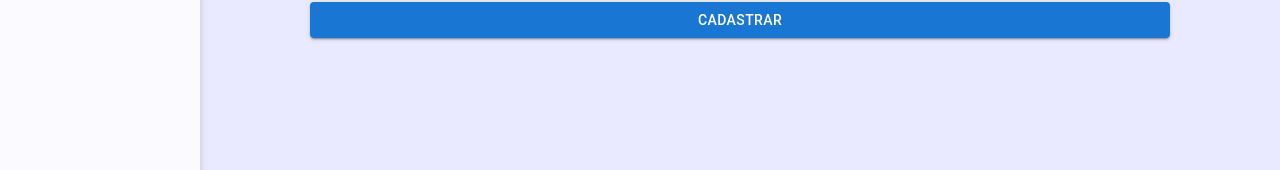
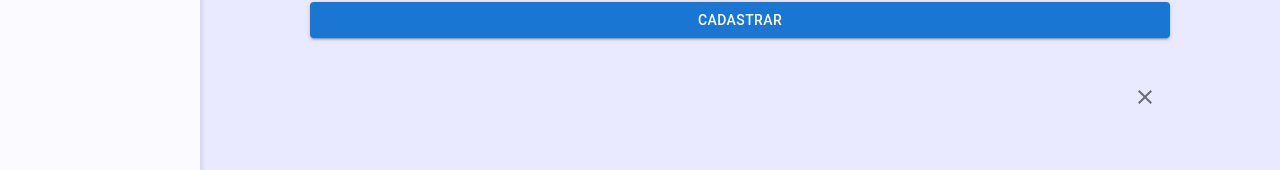
Before and after one commit to orivaldosantana/mvp_banco_talentos, a Next.js app: page /admin/collaborator in a window 1280 px wide. Shown: the part 501-671 px from the top of the page. Built offline with nearby package versions, Linux system fonts and the light colour scheme.

Commit message:
close #10

```diff
--- a/app/lib/user/action.ts
+++ b/app/lib/user/action.ts
@@ -26,10 +26,10 @@ export async function addUser(
         profile: 'COLLABORATOR'
       }
     })
-    return { message: 'User added!' }
+    return { message: 'Cadastro realizado com sucesso!', type: 'success' }
   } catch (error) {
     console.error(error)
-    return { message: 'Error adding user!' }
+    return { message: 'Erro ao realizar o cadastro!', type: 'error' }
   } finally {
     await prisma.$disconnect()
   }
--- a/app/ui/forms/professional.tsx
+++ b/app/ui/forms/professional.tsx
@@ -1,15 +1,32 @@
 'use client'
-import { Box, Button, Container, TextField, Typography } from '@mui/material'
-import React from 'react'
+import {
+  Alert,
+  Box,
+  Button,
+  Collapse,
+  Container,
+  IconButton,
+  TextField,
+  Typography
+} from '@mui/material'
+import React, { useEffect } from 'react'
 import { addUser } from '../../lib/user/action'
 import { useActionState } from 'react'
+import { Close } from '@mui/icons-material'
 
 const initialState = {
-  message: ''
+  message: '',
+  type: ''
 }
 
 function Professional({ title }) {
   const [state, formAddUserAction] = useActionState(addUser, initialState)
+  const [openAlert, setOpenAlert] = React.useState(true)
+  useEffect(() => {
+    if (state?.message) {
+      setOpenAlert(true)
+    }
+  }, [state])
 
   const textFieldBackground = '#FAFAFA'
   console.log('Professional')
@@ -64,11 +81,24 @@ function Professional({ title }) {
             variant="contained"
             type="submit"
             fullWidth
-            sx={{ marginTop: 2 }}
+            sx={{ marginTop: 2, marginBottom: 4 }}
           >
             Cadastrar
           </Button>
-          <p> {state?.message} </p>
+
+          <Collapse in={openAlert}>
+            <Alert
+              severity={state?.type}
+              variant="filled"
+              action={
+                <IconButton size="small" onClick={() => setOpenAlert(false)}>
+                  <Close />
+                </IconButton>
+              }
+            >
+              {state?.message}
+            </Alert>
+          </Collapse>
         </form>
       </Box>
     </Container>
```
